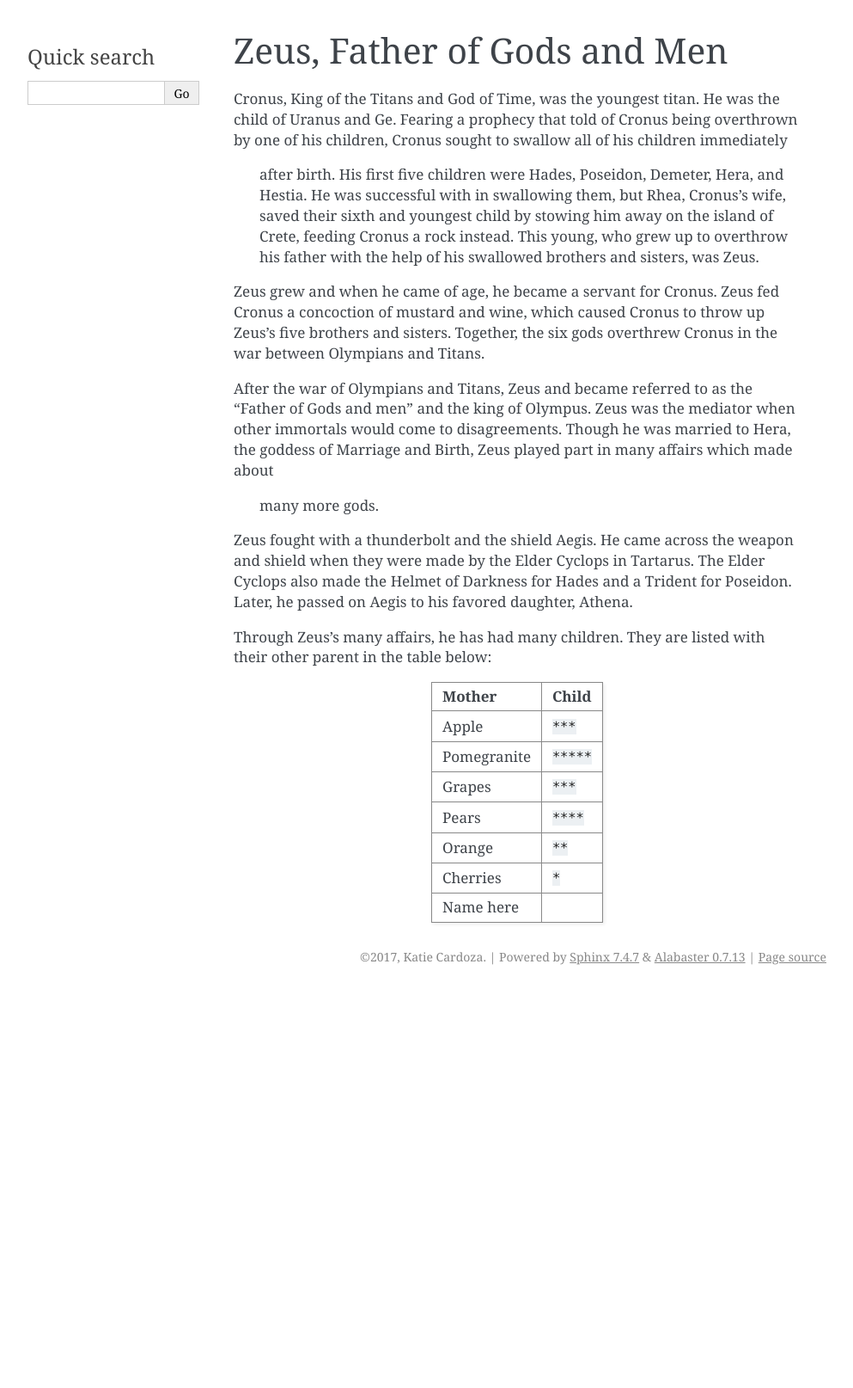
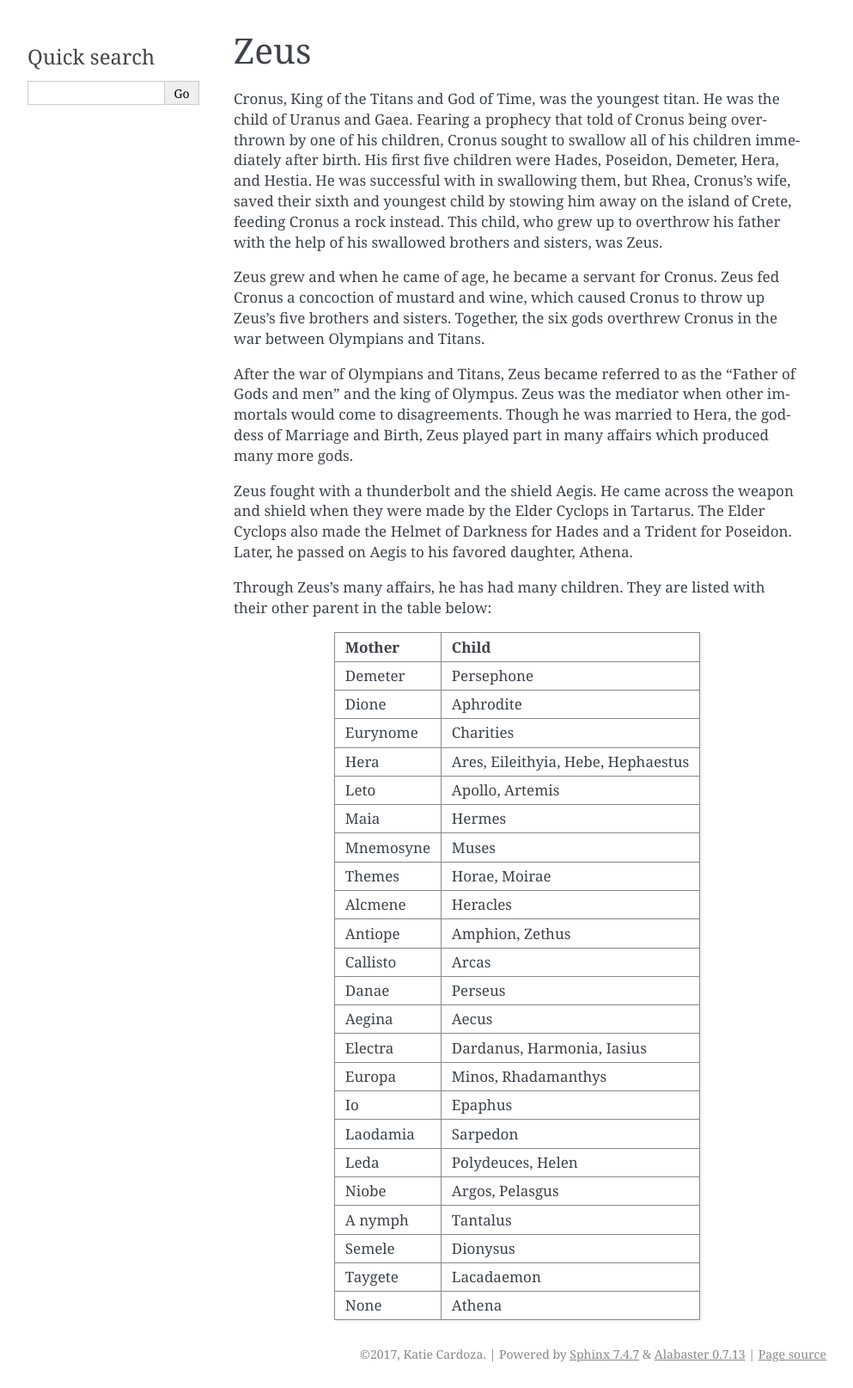
Before and after one commit to KatieCardoza/greek_mythology_HJKW, a Sphinx documentation site: the page built from Greek Mythology/source/zeus/index.rst, in a window 1280 px wide. Shown: the whole page at 86% size, without its empty margins (148-1141 px from the left). Built offline with Sphinx 7.4.7, drawn with Linux system fonts in a browser that asks for light colours; before the commit the page ends 1152 px from its top, so only the background shows below that.

Commit message:
Filled the Zeus table and made suggested changes from Katie and Josie

```diff
--- a/Greek Mythology/source/zeus/index.rst
+++ b/Greek Mythology/source/zeus/index.rst
@@ -1,25 +1,25 @@
-Zeus, Father of Gods and Men
-============================
+Zeus
+====
 
 Cronus, King of the Titans and God of Time, was the youngest titan. He was the
-child of Uranus and Ge. Fearing a prophecy that told of Cronus being overthrown
+child of Uranus and Gaea. Fearing a prophecy that told of Cronus being overthrown
 by one of his children, Cronus sought to swallow all of his children immediately
- after birth. His first five children were Hades, Poseidon, Demeter, Hera, and
- Hestia. He was successful with in swallowing them, but Rhea, Cronus’s wife,
- saved their sixth and youngest child by stowing him away on the island of
- Crete, feeding Cronus a rock instead. This young, who grew up to overthrow his
- father with the help of his swallowed brothers and sisters, was Zeus.
+after birth. His first five children were Hades, Poseidon, Demeter, Hera, and
+Hestia. He was successful with in swallowing them, but Rhea, Cronus’s wife,
+saved their sixth and youngest child by stowing him away on the island of
+Crete, feeding Cronus a rock instead. This child, who grew up to overthrow his
+father with the help of his swallowed brothers and sisters, was Zeus.
 
 Zeus grew and when he came of age, he became a servant for Cronus. Zeus fed
 Cronus a concoction of mustard and wine, which caused Cronus to throw up Zeus’s
 five brothers and sisters. Together, the six gods overthrew Cronus in the war
 between Olympians and Titans.
 
-After the war of Olympians and Titans, Zeus and became referred to as the
+After the war of Olympians and Titans, Zeus became referred to as the
 “Father of Gods and men” and the king of Olympus. Zeus was the mediator when
 other immortals would come to disagreements. Though he was married to Hera, the
-goddess of Marriage and Birth, Zeus played part in many affairs which made about
- many more gods.
+goddess of Marriage and Birth, Zeus played part in many affairs which produced
+many more gods.
 
 Zeus fought with a thunderbolt and the shield Aegis. He came across the weapon
 and shield when they were made by the Elder Cyclops in Tartarus. The Elder
@@ -30,14 +30,30 @@ Later, he passed on Aegis to his favored daughter, Athena.
 Through Zeus's many affairs, he has had many children. They are listed with
 their other parent in the table below:
 
-============ =================
+============ ==================================
 Mother       Child
-============ =================
-Apple        ``***``
-Pomegranite  ``*****``
-Grapes       ``***``
-Pears        ``****``
-Orange       ``**``
-Cherries     ``*``
-Name here
-============ =================
+============ ==================================
+Demeter		 Persephone
+Dione		 Aphrodite
+Eurynome	 Charities
+Hera		 Ares, Eileithyia, Hebe, Hephaestus
+Leto		 Apollo, Artemis
+Maia 		 Hermes
+Mnemosyne	 Muses
+Themes		 Horae, Moirae
+Alcmene		 Heracles
+Antiope		 Amphion, Zethus
+Callisto	 Arcas
+Danae		 Perseus
+Aegina		 Aecus
+Electra		 Dardanus, Harmonia, Iasius
+Europa		 Minos, Rhadamanthys
+Io 			 Epaphus
+Laodamia	 Sarpedon
+Leda		 Polydeuces, Helen
+Niobe		 Argos, Pelasgus
+A nymph		 Tantalus
+Semele		 Dionysus
+Taygete		 Lacadaemon
+None		 Athena
+============ ==================================
```
Also changed, not shown: Greek Mythology/source/ares/index.rst (+7 -6 lines), Greek Mythology/source/gaea/index.rst (+6 -6 lines), Greek Mythology/source/hera/index.rst (+14 -13 lines).
